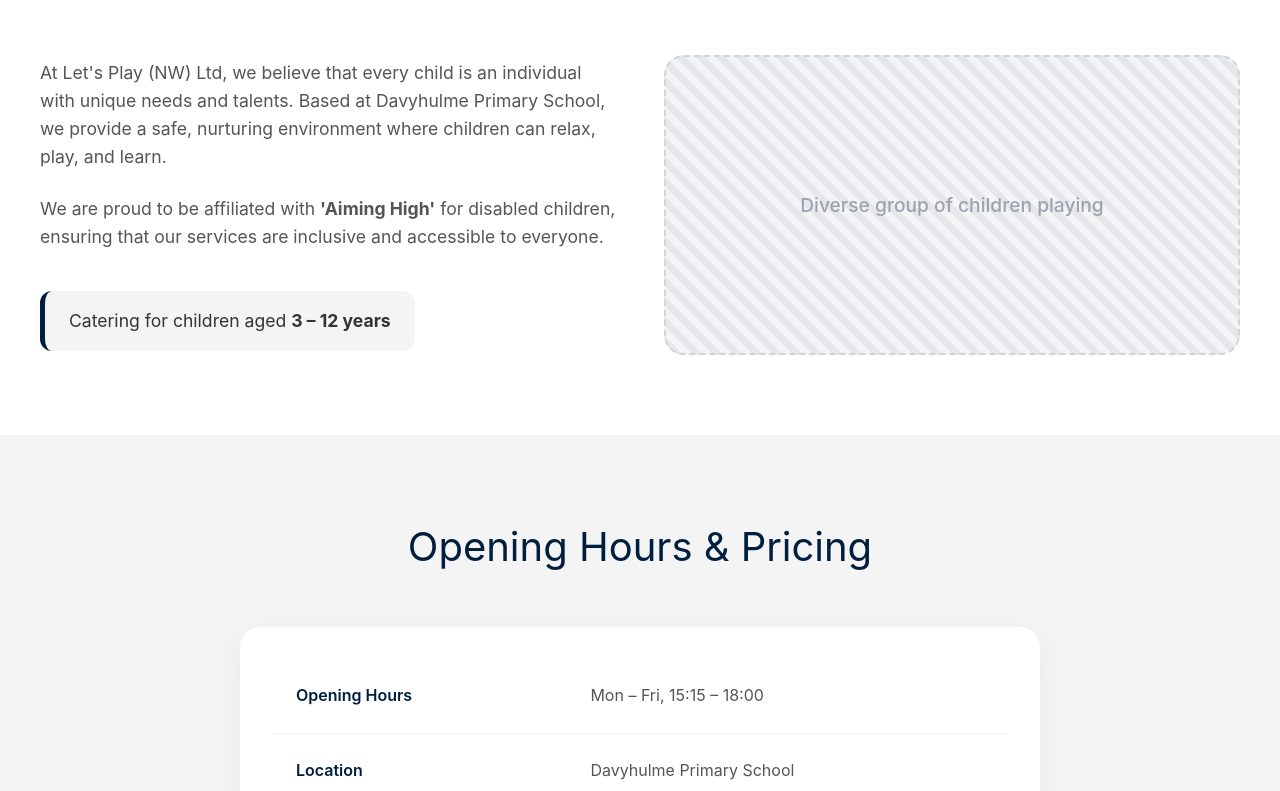
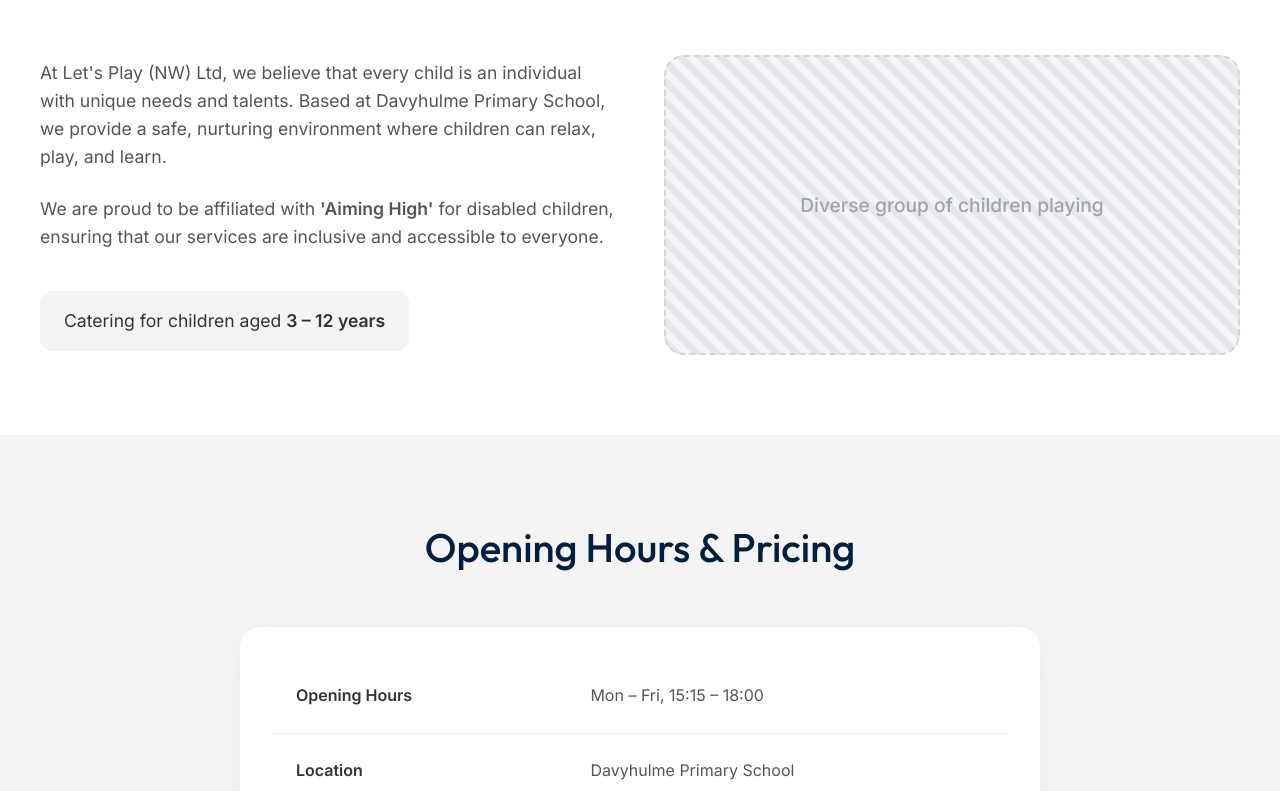
Before and after one commit to phillip040378-source/LetsPlay, a React (Vite) app: page / in a window 1280 px wide. Shown: the part 697-1488 px from the top of the page. Built offline with nearby package versions, Linux system fonts and the light colour scheme.

Commit message:
Force fix: Update theme with Shadcn variables and brand colors

```diff
--- a/src/index.css
+++ b/src/index.css
@@ -9,13 +9,166 @@
   --font-body: 'Inter', sans-serif;
 }
 
+@theme inline {
+  --color-background: var(--background);
+  --color-foreground: var(--foreground);
+  --color-card: var(--card);
+  --color-card-foreground: var(--card-foreground);
+  --color-popover: var(--popover);
+  --color-popover-foreground: var(--popover-foreground);
+  --color-primary: var(--primary);
+  --color-primary-foreground: var(--primary-foreground);
+  --color-secondary: var(--secondary);
+  --color-secondary-foreground: var(--secondary-foreground);
+  --color-muted: var(--muted);
+  --color-muted-foreground: var(--muted-foreground);
+  --color-accent: var(--accent);
+  --color-accent-foreground: var(--accent-foreground);
+  --color-destructive: var(--destructive);
+  --color-destructive-foreground: var(--destructive-foreground);
+  --color-border: var(--border);
+  --color-input: var(--input);
+  --color-ring: var(--ring);
+  --color-chart-1: var(--chart-1);
+  --color-chart-2: var(--chart-2);
+  --color-chart-3: var(--chart-3);
+  --color-chart-4: var(--chart-4);
+  --color-chart-5: var(--chart-5);
+  --color-sidebar: var(--sidebar);
+  --color-sidebar-foreground: var(--sidebar-foreground);
+  --color-sidebar-primary: var(--sidebar-primary);
+  --color-sidebar-primary-foreground: var(--sidebar-primary-foreground);
+  --color-sidebar-accent: var(--sidebar-accent);
+  --color-sidebar-accent-foreground: var(--sidebar-accent-foreground);
+  --color-sidebar-border: var(--sidebar-border);
+  --color-sidebar-ring: var(--sidebar-ring);
+  --color-font-sans: var(--font-sans);
+  --color-font-serif: var(--font-serif);
+  --color-font-mono: var(--font-mono);
+  --color-radius: var(--radius);
+  --color-shadow-2xs: var(--shadow-2xs);
+  --color-shadow-xs: var(--shadow-xs);
+  --color-shadow-sm: var(--shadow-sm);
+  --color-shadow: var(--shadow);
+  --color-shadow-md: var(--shadow-md);
+  --color-shadow-lg: var(--shadow-lg);
+  --color-shadow-xl: var(--shadow-xl);
+  --color-shadow-2xl: var(--shadow-2xl);
+  --color-tracking-normal: var(--tracking-normal);
+  --color-spacing: var(--spacing);
+}
+
 :root {
-  --color-primary: var(--color-navy-900);
-  --color-accent: var(--color-red-600);
+  /* Brand Colors */
+  --color-navy: #001f3f;
+  --color-red: #ff4136;
+
+  /* Shadcn Variables with Brand Overrides */
+  --background: #ffffff;
+  --foreground: #09090b;
+  --card: #ffffff;
+  --card-foreground: #09090b;
+  --popover: #ffffff;
+  --popover-foreground: #09090b;
+  --primary: var(--color-navy);
+  /* Brand Navy */
+  --primary-foreground: #fafafa;
+  --secondary: #f4f4f5;
+  --secondary-foreground: #18181b;
+  --muted: #f4f4f5;
+  --muted-foreground: #71717a;
+  --accent: #f4f4f5;
+  --accent-foreground: #18181b;
+  --destructive: var(--color-red);
+  /* Brand Red */
+  --destructive-foreground: #ffffff;
+  --border: #e4e4e7;
+  --input: #d4d4d8;
+  --ring: var(--color-navy);
+  /* Brand Ring */
+  --chart-1: var(--color-red);
+  /* Brand Chart 1 */
+  --chart-2: #299d82;
+  --chart-3: #253c48;
+  --chart-4: #f1c26d;
+  --chart-5: #f99d58;
+  --sidebar: #fafafa;
+  --sidebar-foreground: #3f3f46;
+  --sidebar-primary: #18181b;
+  --sidebar-primary-foreground: #fafafa;
+  --sidebar-accent: #f4f4f5;
+  --sidebar-accent-foreground: #18181b;
+  --sidebar-border: #e2e8f0;
+  --sidebar-ring: #3b82f6;
+  --font-sans: 'Inter', ui-sans-serif, system-ui, sans-serif;
+  --font-serif: "Source Serif 4", serif;
+  --font-mono: "Geist Mono", ui-monospace, monospace;
+  --radius: 0.5rem;
+  --shadow-2xs: 0 1px 2px 0 rgb(0 0 0 / 0.05);
+  --shadow-xs: 0 1px 3px 0 rgb(0 0 0 / 0.1), 0 1px 2px -1px rgb(0 0 0 / 0.1);
+  --shadow-sm: 0 1px 3px 0 rgb(0 0 0 / 0.1), 0 1px 2px -1px rgb(0 0 0 / 0.1);
+  --shadow: 0 4px 6px -1px rgb(0 0 0 / 0.1), 0 2px 4px -2px rgb(0 0 0 / 0.1);
+  --shadow-md: 0 4px 6px -1px rgb(0 0 0 / 0.1), 0 2px 4px -2px rgb(0 0 0 / 0.1);
+  --shadow-lg: 0 10px 15px -3px rgb(0 0 0 / 0.1), 0 4px 6px -4px rgb(0 0 0 / 0.1);
+  --shadow-xl: 0 20px 25px -5px rgb(0 0 0 / 0.1), 0 8px 10px -6px rgb(0 0 0 / 0.1);
+  --shadow-2xl: 0 25px 50px -12px rgb(0 0 0 / 0.25);
+  --tracking-normal: 0em;
+  --spacing: 0.25rem;
+
+  /* Legacy Vars Support */
+  --color-primary-legacy: var(--color-navy);
+  --color-accent-legacy: var(--color-red);
   --color-text: #333333;
   --color-bg: #f4f4f4;
-  --font-body: var(--font-body);
-  --font-heading: var(--font-heading);
+  --font-body: 'Inter', system-ui, Avenir, Helvetica, Arial, sans-serif;
+  --font-heading: 'Outfit', sans-serif;
+}
+
+.dark {
+  --background: #09090b;
+  --foreground: #f4f4f5;
+  --card: #09090b;
+  --card-foreground: #fafafa;
+  --popover: #09090b;
+  --popover-foreground: #fafafa;
+  --primary: #fafafa;
+  --primary-foreground: #18181b;
+  --secondary: #27272a;
+  --secondary-foreground: #fafafa;
+  --muted: #18181b;
+  --muted-foreground: #a1a1aa;
+  --accent: #27272a;
+  --accent-foreground: #fafafa;
+  --destructive: #ef4444;
+  --destructive-foreground: #ffffff;
+  --border: #27272a;
+  --input: #27272a;
+  --ring: #3b82f6;
+  --chart-1: #265dd9;
+  --chart-2: #2eaf80;
+  --chart-3: #f28526;
+  --chart-4: #b052e0;
+  --chart-5: #e82669;
+  --sidebar: #18181b;
+  --sidebar-foreground: #f4f4f5;
+  --sidebar-primary: #2563eb;
+  --sidebar-primary-foreground: #ffffff;
+  --sidebar-accent: #27272a;
+  --sidebar-accent-foreground: #f4f4f5;
+  --sidebar-border: #27272a;
+  --sidebar-ring: #3b82f6;
+  --font-sans: 'Inter', ui-sans-serif, system-ui, sans-serif;
+  --font-serif: "Source Serif 4", serif;
+  --font-mono: "Geist Mono", ui-monospace, monospace;
+  --radius: 0.5rem;
+  --shadow-2xs: 0 1px 2px 0 rgb(255 255 255 / 0.05);
+  --shadow-xs: 0 1px 3px 0 rgb(0 0 0 / 0.5), 0 1px 2px -1px rgb(0 0 0 / 0.5);
+  --shadow-sm: 0 1px 3px 0 rgb(0 0 0 / 0.5), 0 1px 2px -1px rgb(0 0 0 / 0.5);
+  --shadow: 0 4px 6px -1px rgb(0 0 0 / 0.5), 0 2px 4px -2px rgb(0 0 0 / 0.5);
+  --shadow-md: 0 4px 6px -1px rgb(0 0 0 / 0.5), 0 2px 4px -2px rgb(0 0 0 / 0.5);
+  --shadow-lg: 0 10px 15px -3px rgb(0 0 0 / 0.5), 0 4px 6px -4px rgb(0 0 0 / 0.5);
+  --shadow-xl: 0 20px 25px -5px rgb(0 0 0 / 0.5), 0 8px 10px -6px rgb(0 0 0 / 0.4);
+  --shadow-2xl: 0 25px 50px -12px rgb(0 0 0 / 0.75);
 }
 
 * {
@@ -38,7 +191,7 @@
 h5,
 h6 {
   font-family: var(--font-heading);
-  color: var(--color-primary);
+  color: var(--color-navy-900);
 }
 
 a {
```
